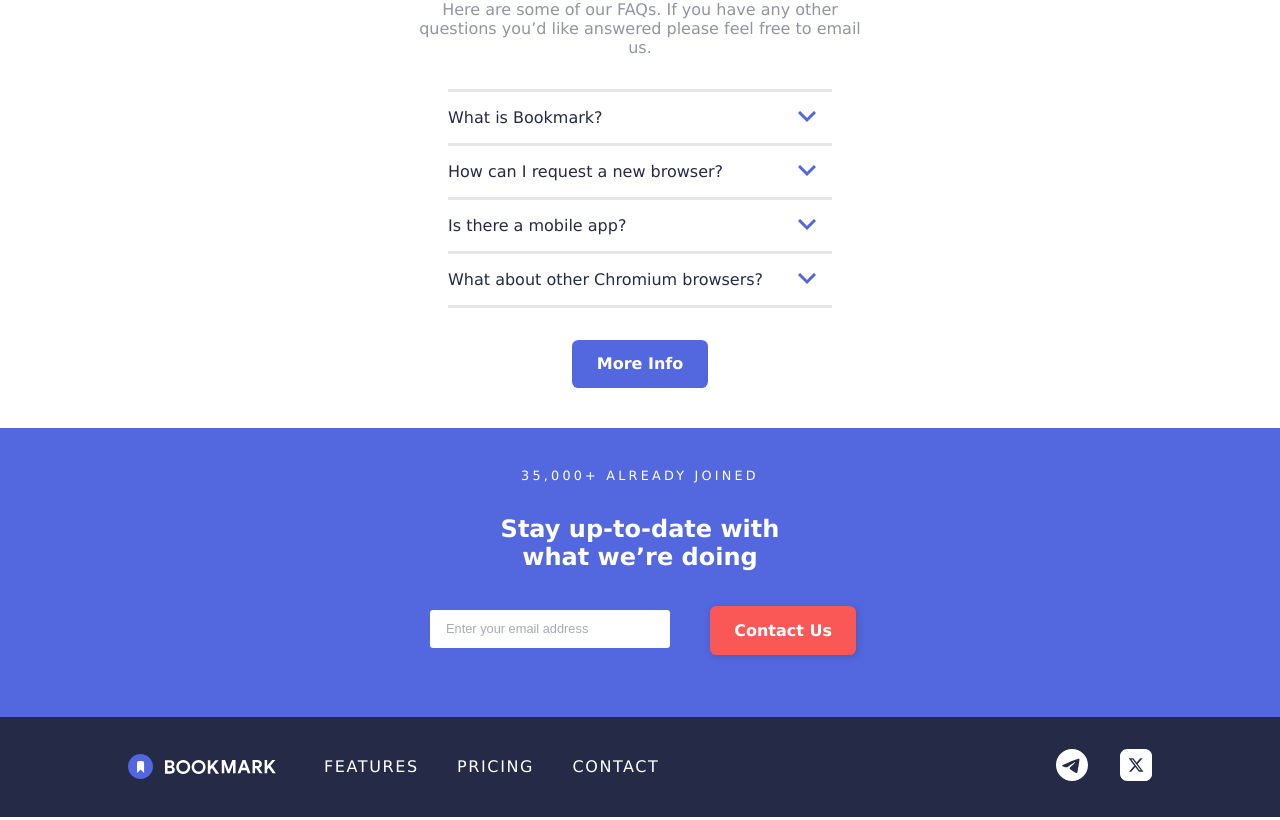
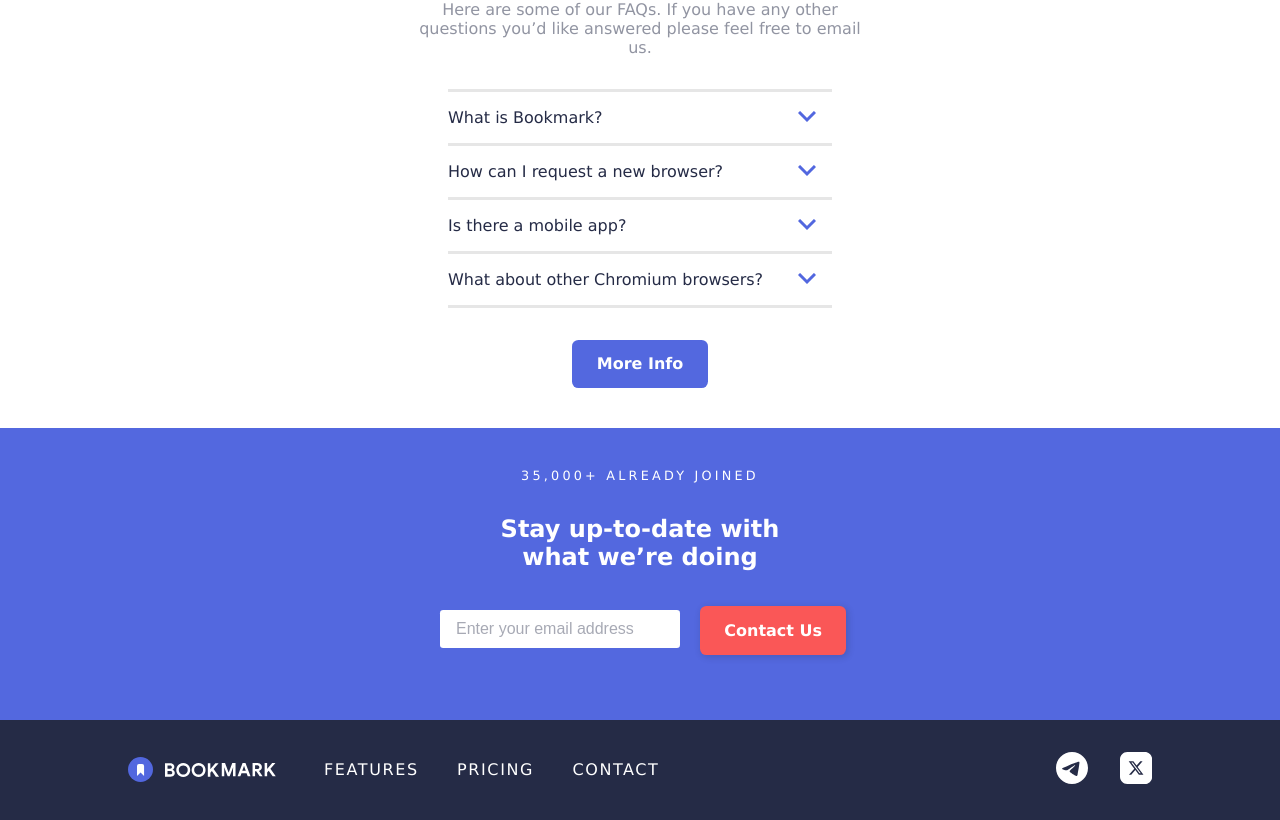
Before and after one commit to sohail-webdev/bookmark-landing-page, a React (Vite) app: page / in a window 1280 px wide. Shown: the part 2100-2920 px from the top of the page. Built offline with nearby package versions, Linux system fonts and the light colour scheme.

Commit message:
refactor: adjust contact input's text size

```diff
--- a/src/styles/style.css
+++ b/src/styles/style.css
@@ -413,6 +413,9 @@ a {
 }
 .contact-us-container > .email-input-wrapper > p {
   opacity: 0;
+  font-size: 0.9rem;
+  align-self: flex-start;
+  padding: 0.2rem;
 }
 .contact-us-container > .email-input-wrapper:has(.text-input.invalid) {
   background-color: var(--color-primary-2);
@@ -434,6 +437,7 @@ a {
   padding-left: 1rem;
   padding-right: 2.2rem;
   height: 2.4rem;
+  font-size: 1rem;
 }
 .contact-us-container > .email-input-wrapper > .input-wrapper > input::placeholder {
   color: var(--color-neutral-2);
```
